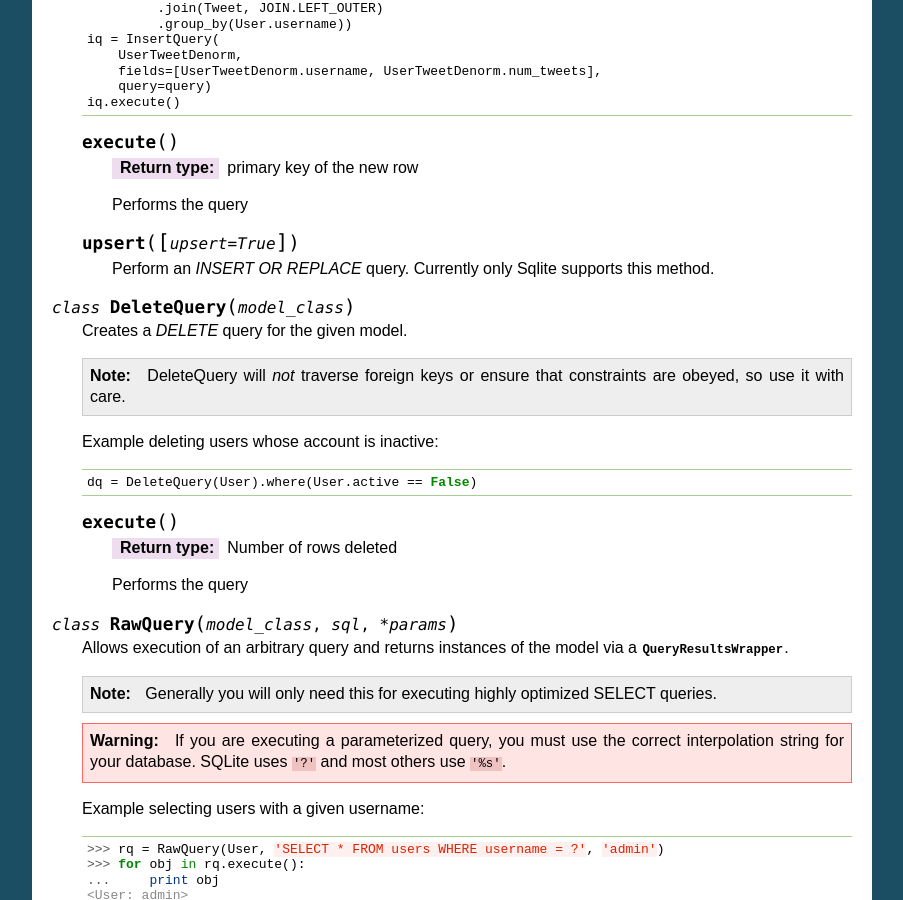
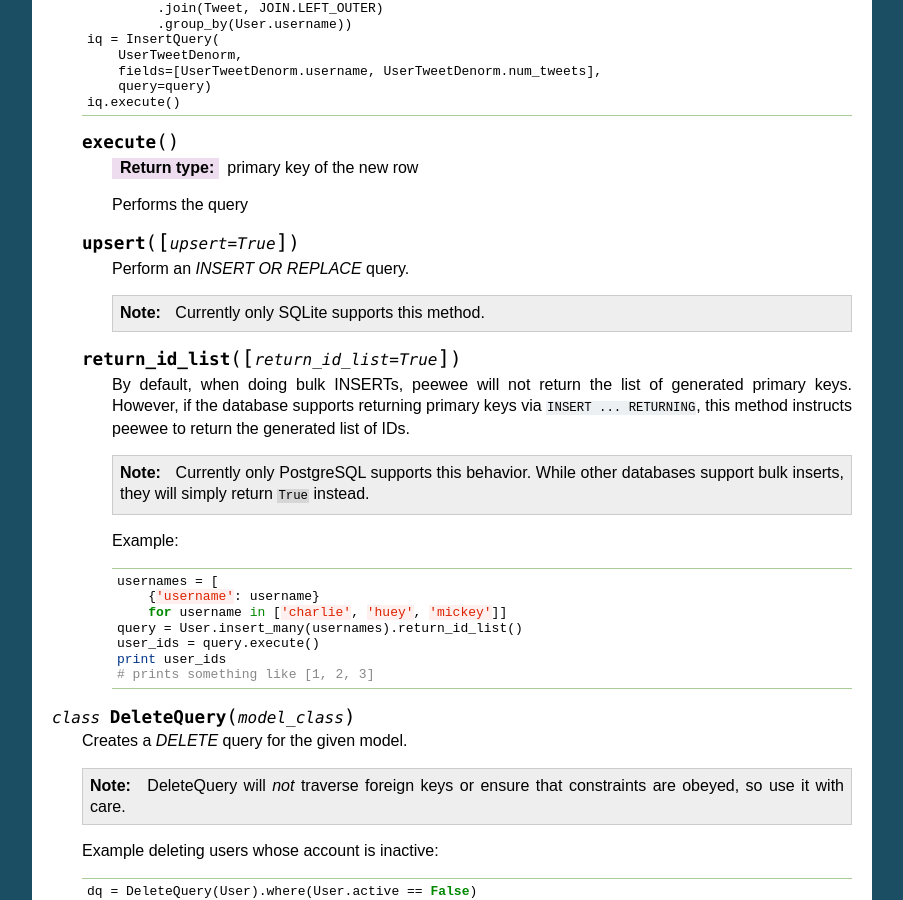
Before and after one commit to coleifer/peewee, a Sphinx documentation site: the page built from docs/peewee/api.rst, in a window 1280 px wide and 900 px high, scrolled down 21665 px. Shown: the whole window, without its empty margins (198-1101 px from the left). Built offline with Sphinx 7.4.7, drawn with Linux system fonts in a browser that asks for light colours; pages that are not in the unit, such as notebooks, are missing from menus; some of the changed text lies outside the part shown.

Commit message:
Cleanups, docs.

```diff
--- a/docs/peewee/api.rst
+++ b/docs/peewee/api.rst
@@ -1413,8 +1413,28 @@
 
     .. py:method:: upsert([upsert=True])
 
-        Perform an *INSERT OR REPLACE* query. Currently only Sqlite supports
-        this method.
+        Perform an *INSERT OR REPLACE* query.
+
+        .. note:: Currently only SQLite supports this method.
+
+    .. py:method:: return_id_list([return_id_list=True])
+
+        By default, when doing bulk INSERTs, peewee will not return the list of generated primary keys. However, if the database supports returning primary keys via ``INSERT ... RETURNING``, this method instructs peewee to return the generated list of IDs.
+
+        .. note::
+            Currently only PostgreSQL supports this behavior. While other databases support bulk inserts, they will simply return ``True`` instead.
+
+        Example:
+
+        .. code-block:: python
+
+            usernames = [
+                {'username': username}
+                for username in ['charlie', 'huey', 'mickey']]
+            query = User.insert_many(usernames).return_id_list()
+            user_ids = query.execute()
+            print user_ids
+            # prints something like [1, 2, 3]
 
 .. py:class:: DeleteQuery(model_class)
 
```
Also changed, not shown: 1 other file.
